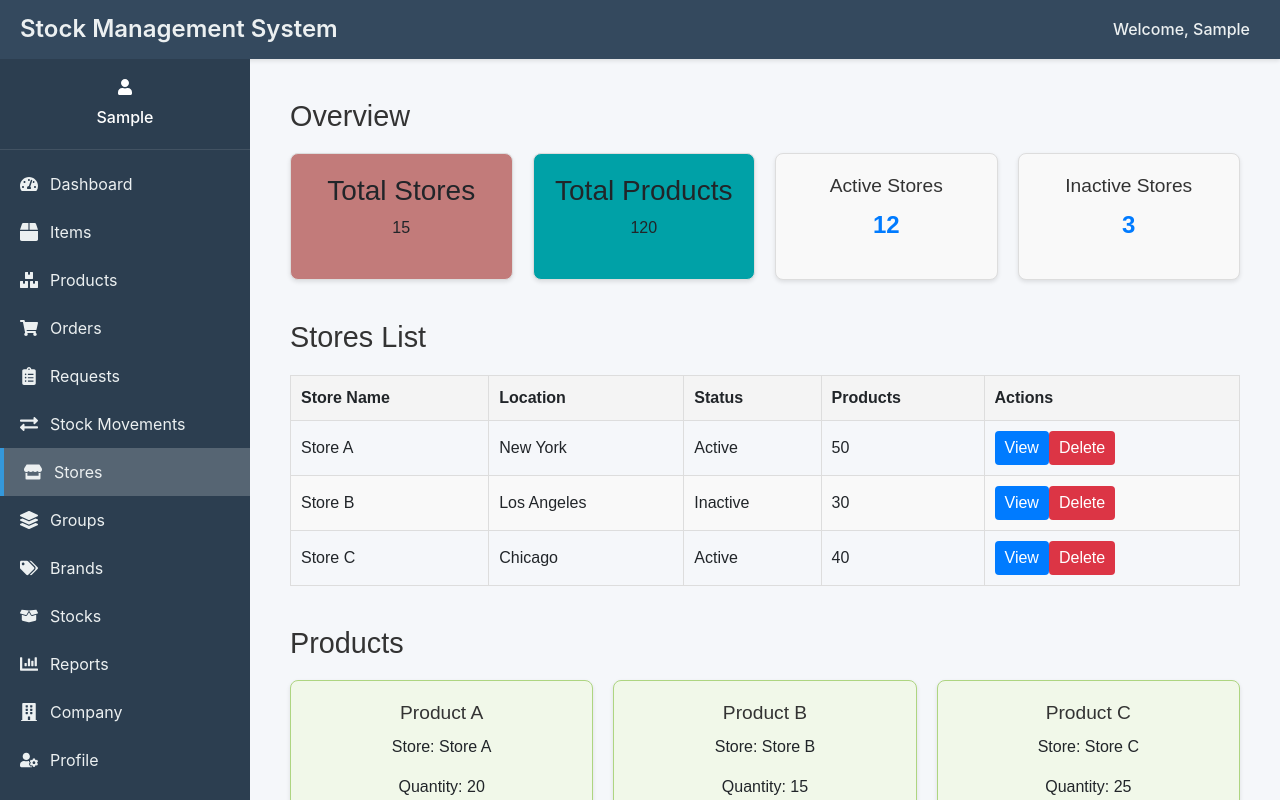
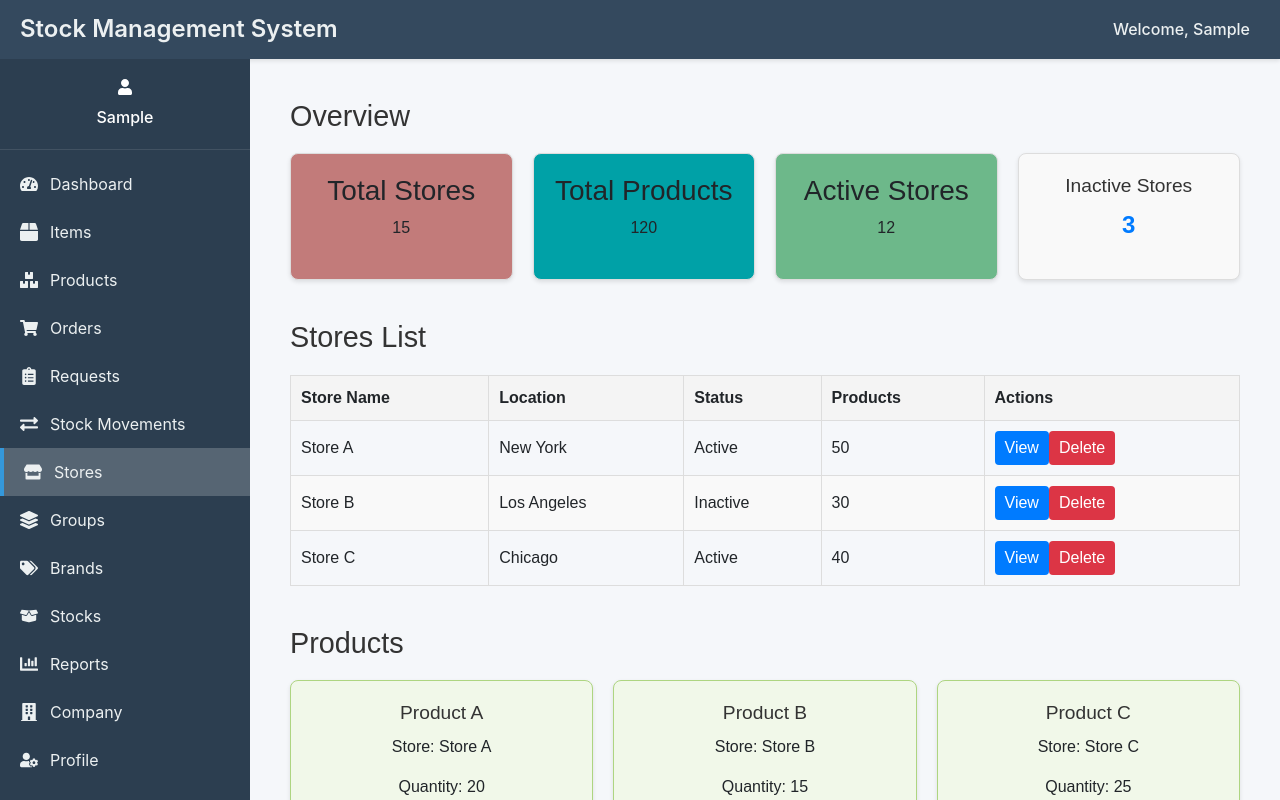
Before and after one commit to icechidi/NITStockMgtMain_v1.0, a React (Create React App) app in the folder client/: page /stores in a window 1280 px wide. Both pictures are taken after typing "Sample", "Sample123" into the empty fields and a click on the button "Login". Shown: the top 800 px of the page. Built offline with nearby package versions, Linux system fonts and the light colour scheme.

Commit message:
Updating the Stores.js contents 2nd

```diff
--- a/client/src/components/Stores/Stores.css
+++ b/client/src/components/Stores/Stores.css
@@ -40,6 +40,15 @@
 
   .stores-card-products {
     background-color: #00a1a7;
+    border: 1px solid #ddd;
+    border-radius: 8px;
+    padding: 20px;
+    text-align: center;
+    box-shadow: 0 2px 4px rgba(0, 0, 0, 0.1);
+  }
+
+  .stores-card-active {
+    background-color: #6db88a;
     border: 1px solid #ddd;
     border-radius: 8px;
     padding: 20px;
--- a/client/src/components/Stores/Stores.js
+++ b/client/src/components/Stores/Stores.js
@@ -21,7 +21,7 @@
             <h3>Total Products</h3>
             <p>120</p>
           </div>
-          <div className="stores-card">
+          <div className="stores-card-active">
             <h3>Active Stores</h3>
             <p>12</p>
           </div>
```
